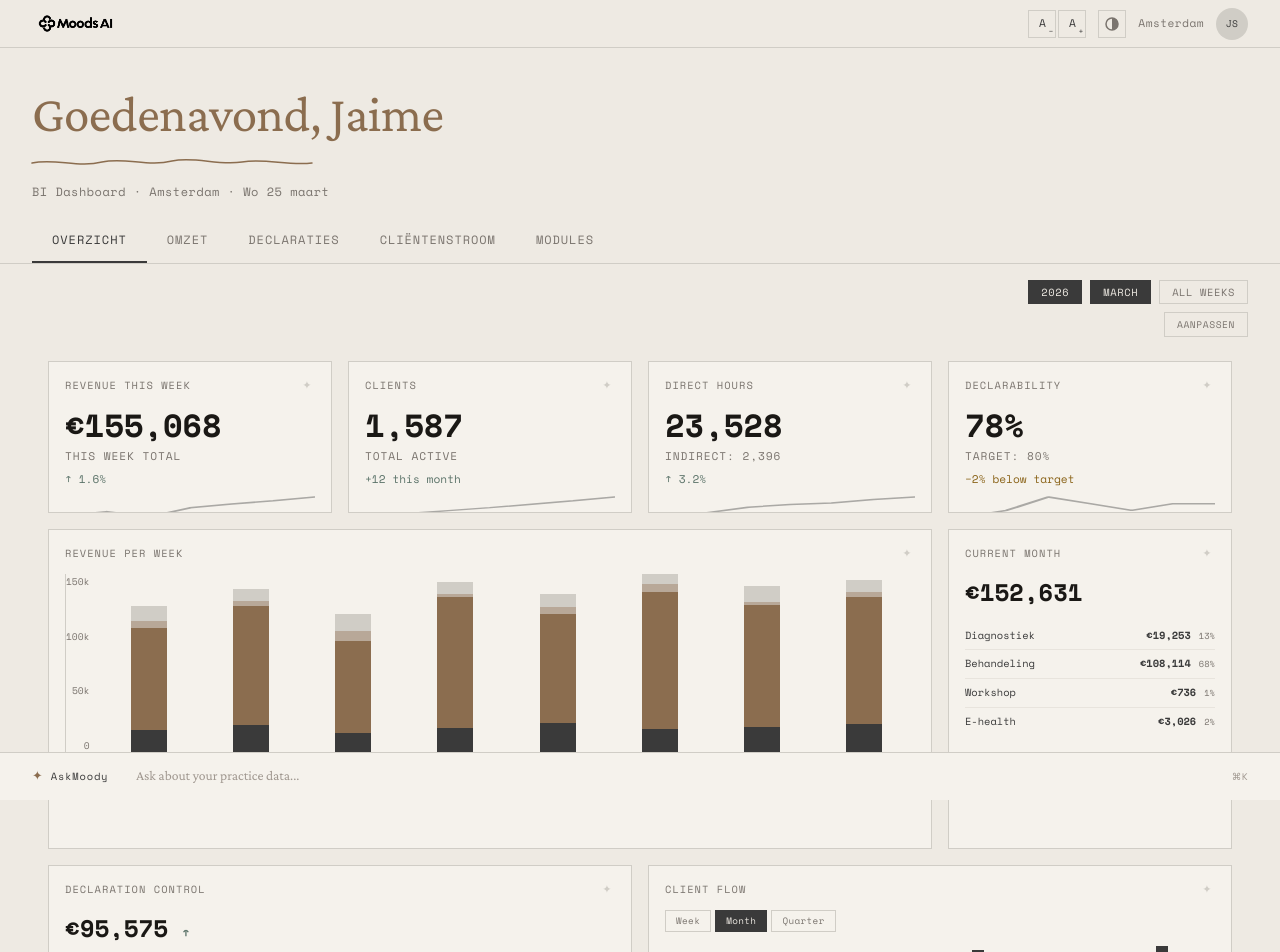
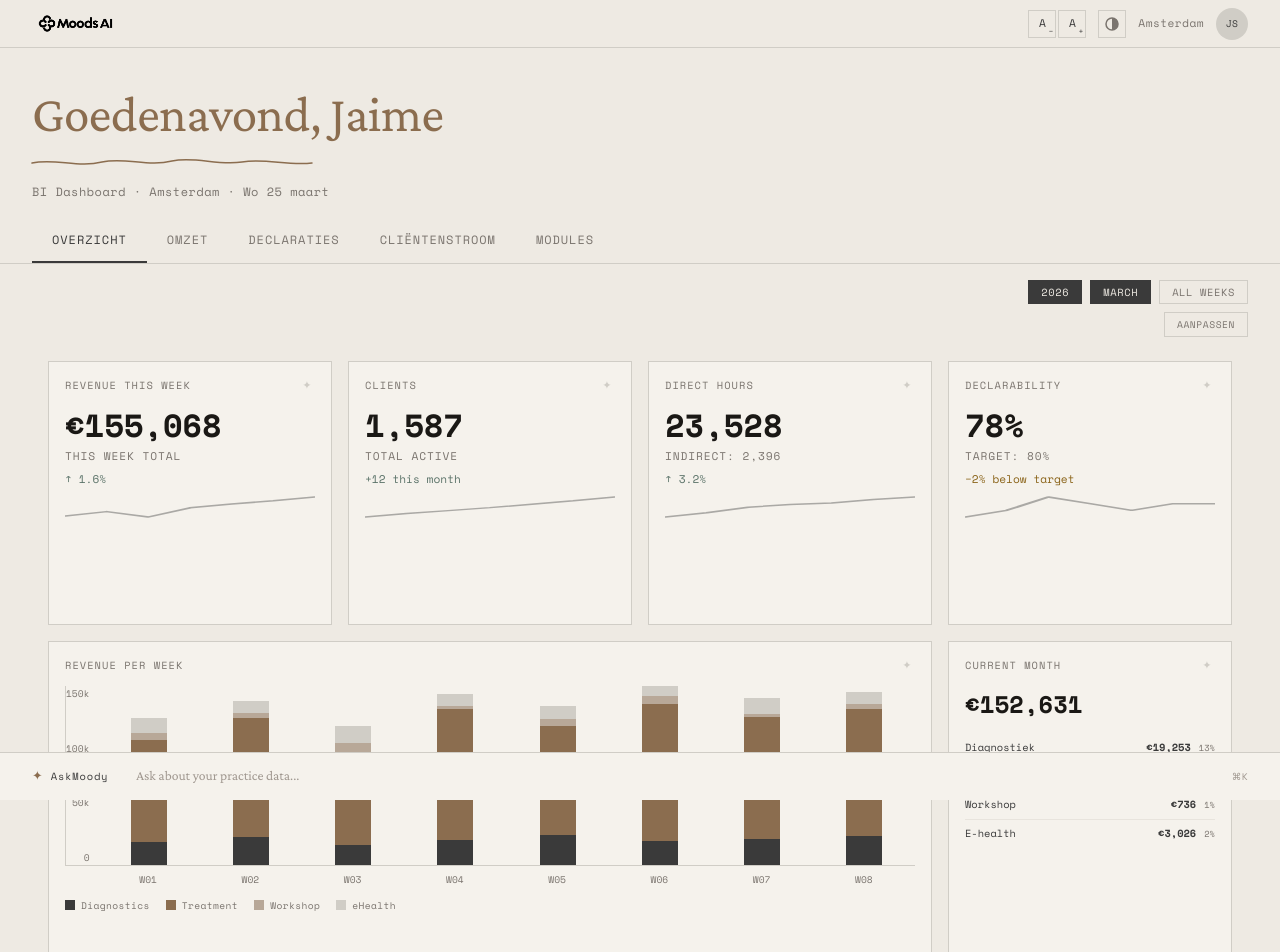
Before and after one commit to stmoerman/moodsai-vibe-design, a Next.js app: page /bi-dashboard in a window 1280 px wide. Shown: the top 952 px of the page. Built offline with nearby package versions, Linux system fonts and the light colour scheme.

Commit message:
fix: increase default widget heights so all data is visible without resizing

```diff
--- a/app/bi-dashboard/page.tsx
+++ b/app/bi-dashboard/page.tsx
@@ -79,15 +79,15 @@ const WIDGET_TITLES: Record<string, string> = {
 
 /* ── Default grid layout ── */
 const DEFAULT_LAYOUT: Layout = [
-  { i: 'stat-revenue', x: 0, y: 0, w: 3, h: 3, minW: 2, minH: 2 },
-  { i: 'stat-clients', x: 3, y: 0, w: 3, h: 3, minW: 2, minH: 2 },
-  { i: 'stat-hours', x: 6, y: 0, w: 3, h: 3, minW: 2, minH: 2 },
-  { i: 'stat-declarability', x: 9, y: 0, w: 3, h: 3, minW: 2, minH: 2 },
-  { i: 'chart-revenue', x: 0, y: 3, w: 9, h: 6, minW: 4, minH: 4 },
-  { i: 'breakdown-revenue', x: 9, y: 3, w: 3, h: 6, minW: 2, minH: 3 },
-  { i: 'declaration-control', x: 0, y: 9, w: 6, h: 5, minW: 3, minH: 3 },
-  { i: 'client-flow', x: 6, y: 9, w: 6, h: 5, minW: 3, minH: 3 },
-  { i: 'table-revenue', x: 0, y: 14, w: 12, h: 5, minW: 6, minH: 3 },
+  { i: 'stat-revenue', x: 0, y: 0, w: 3, h: 5, minW: 2, minH: 4 },
+  { i: 'stat-clients', x: 3, y: 0, w: 3, h: 5, minW: 2, minH: 4 },
+  { i: 'stat-hours', x: 6, y: 0, w: 3, h: 5, minW: 2, minH: 4 },
+  { i: 'stat-declarability', x: 9, y: 0, w: 3, h: 5, minW: 2, minH: 4 },
+  { i: 'chart-revenue', x: 0, y: 5, w: 9, h: 8, minW: 4, minH: 6 },
+  { i: 'breakdown-revenue', x: 9, y: 5, w: 3, h: 8, minW: 2, minH: 5 },
+  { i: 'declaration-control', x: 0, y: 13, w: 6, h: 6, minW: 3, minH: 4 },
+  { i: 'client-flow', x: 6, y: 13, w: 6, h: 6, minW: 3, minH: 4 },
+  { i: 'table-revenue', x: 0, y: 19, w: 12, h: 7, minW: 6, minH: 5 },
 ];
 
 /* ── Sparkline SVG data ── */
```
